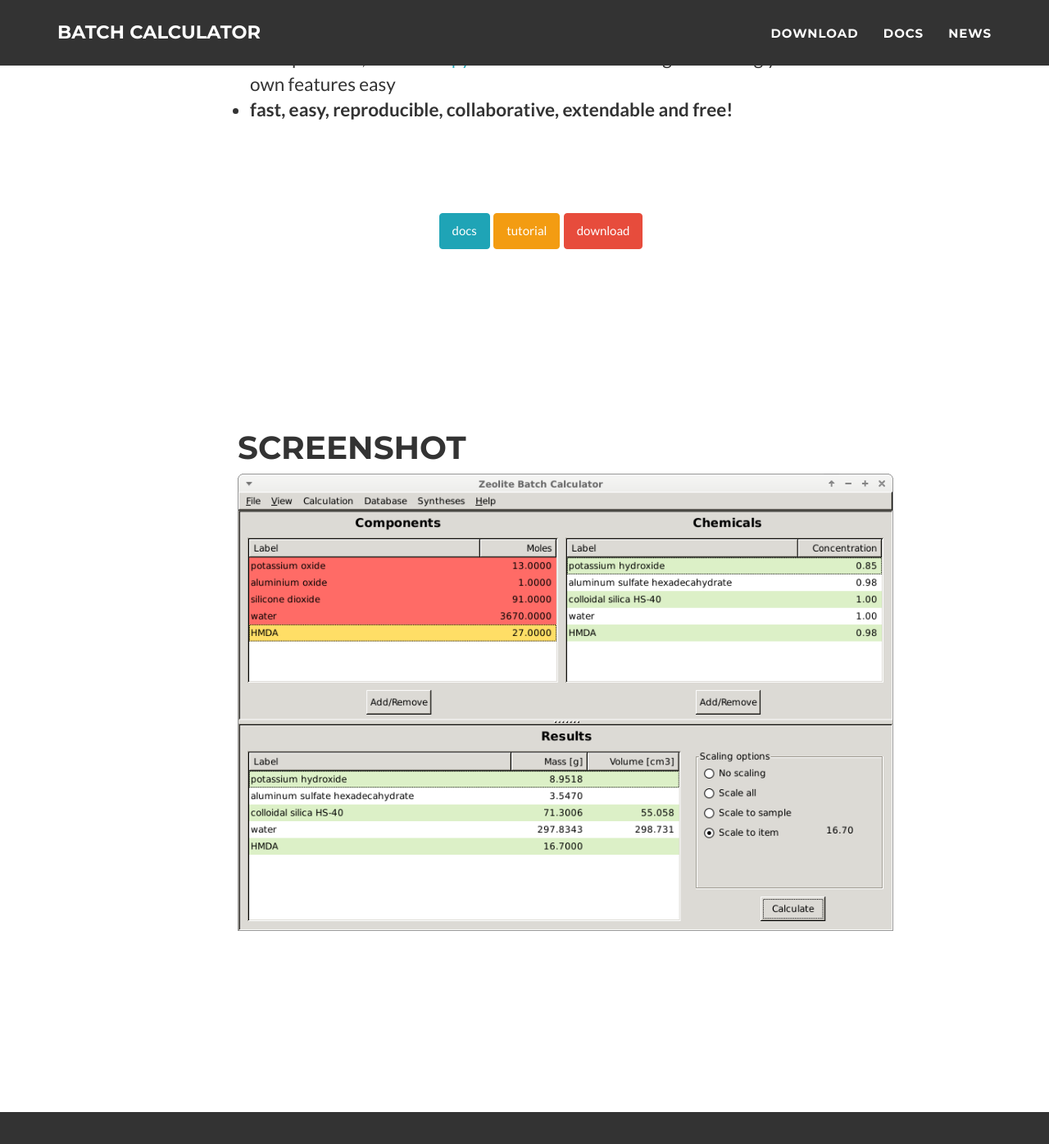
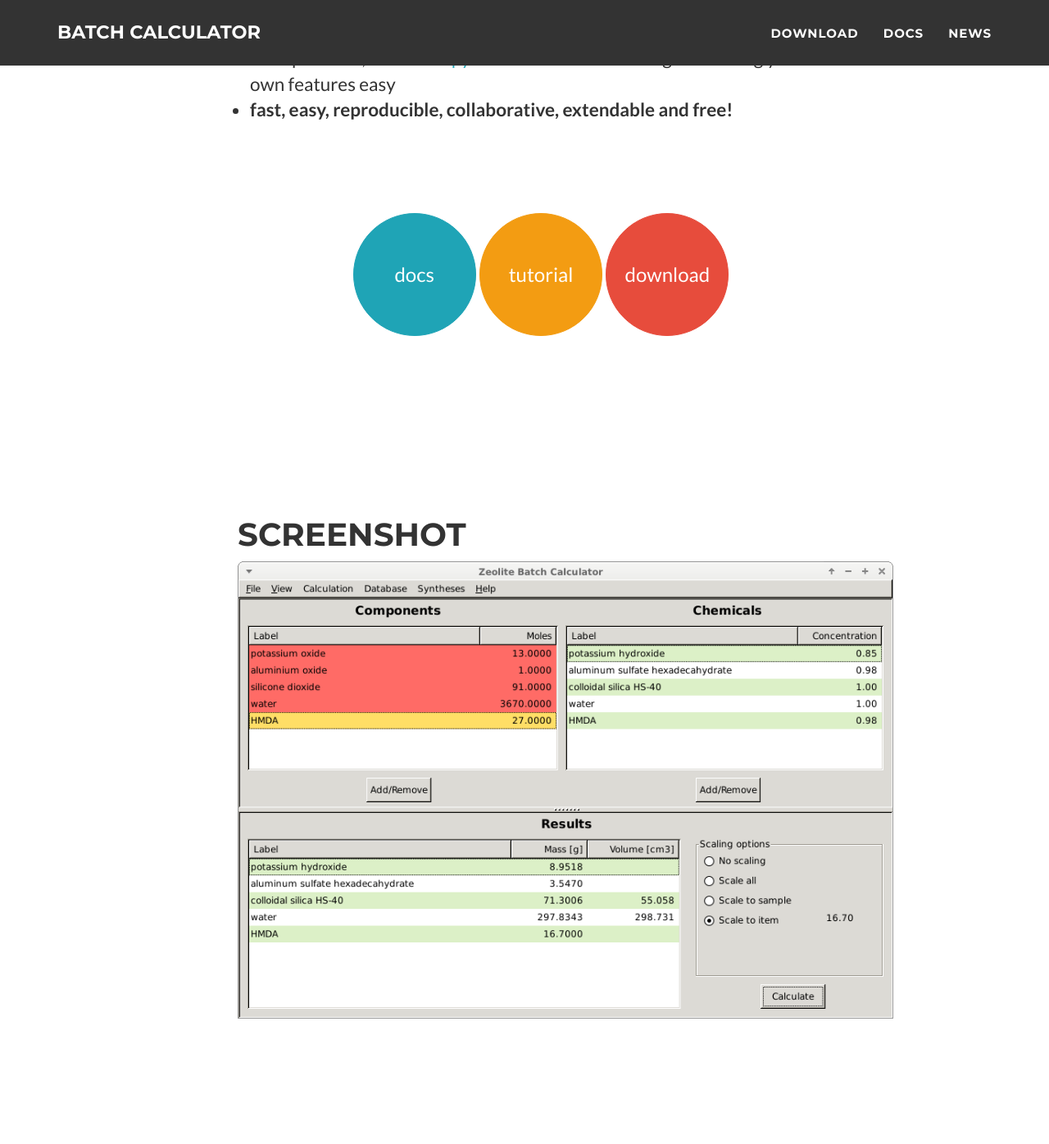
Before and after one commit to lmmentel/batchcalculator, a Jekyll site: the page built from index.html, in a window 1280 px wide and 1400 px high, scrolled down 1140 px. Shown: the top 1396 px of the window at 82% size. Built offline with Jekyll 4.4.1, drawn with Linux system fonts in a browser that asks for light colours; the list of posts is cut into pages by our own code.

Commit message:
added custom.css to layouts

```diff
--- a/_layouts/style.css
+++ b/_layouts/style.css
@@ -1,2 +1,3 @@
 {% include css/bootstrap.min.css %}
 {% include css/main.css %}
+{% include css/custom.css  %}
```
